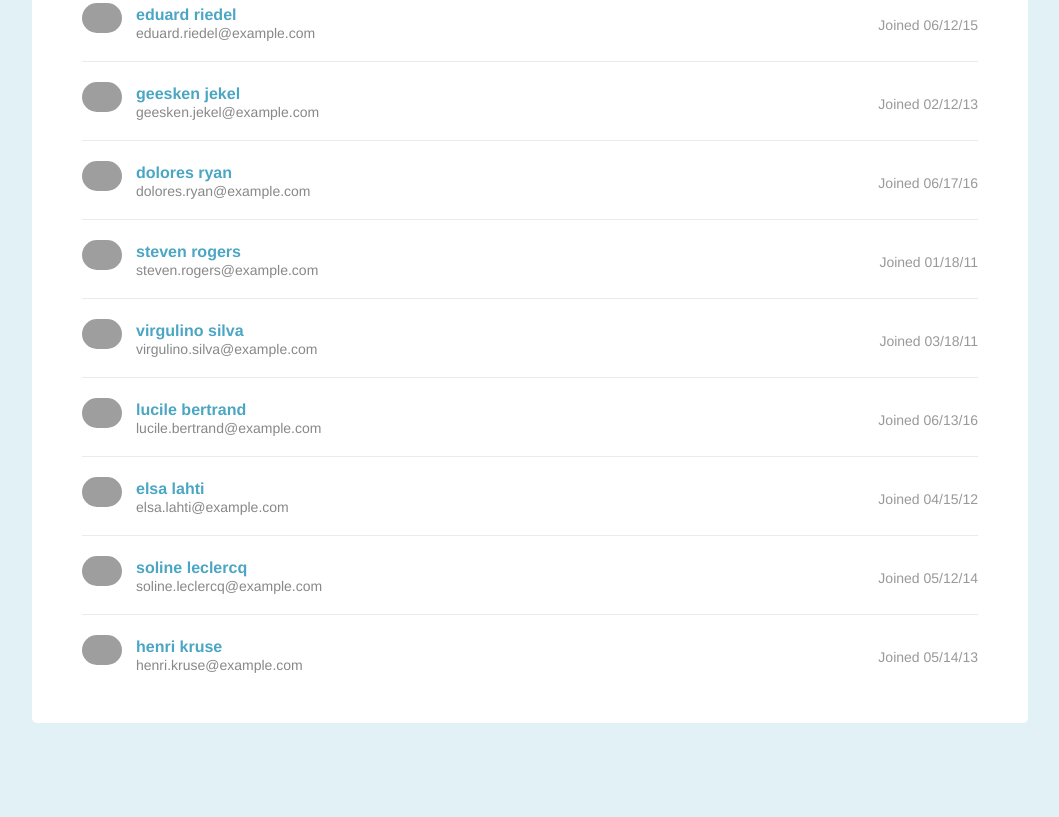
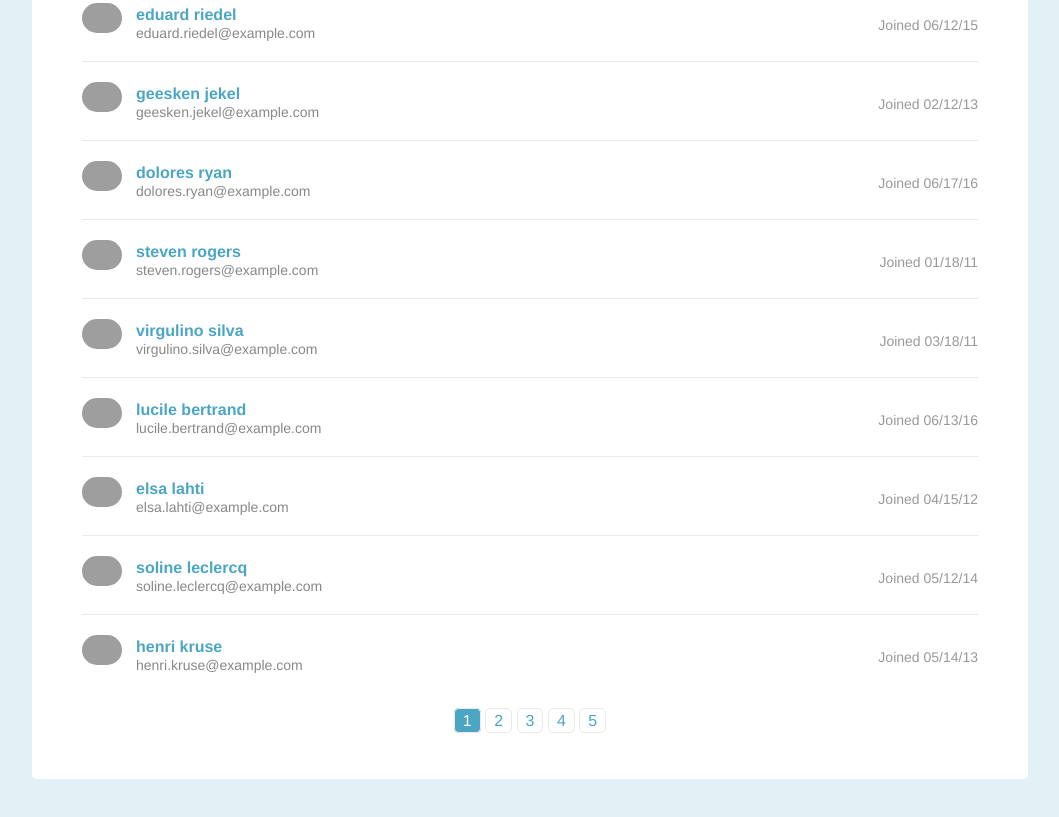
Before and after one commit to nayonnapurnell/techdegree-project-2-nayonna-purnell, a plain HTML site: page index.html in a window 1280 px wide. Shown: the part 3694-4511 px from the top of the page, without its empty margins (110-1169 px from the left). Before the commit the page ends 4467 px from the top, so only its background shows below. Drawn offline with Linux system fonts and the light colour scheme; grey boxes are pictures that could not be loaded.

Commit message:
Added Pagination links

```diff
--- a/index.html
+++ b/index.html
@@ -557,6 +557,25 @@
         </li>
       </ul>
       <!-- dynamically add pagination links here -->
+      <div class="pagination">
+        <ul>
+          <li>
+            <a class="active" href="#">1</a>
+          </li>
+           <li>
+            <a href="#">2</a>
+          </li>
+           <li>
+            <a href="#">3</a>
+          </li>
+           <li>
+            <a href="#">4</a>
+          </li>
+           <li>
+            <a href="#">5</a>
+          </li>
+        </ul>
+      </div>
 
     </div>
     <script src="js/script.js"></script>
```
